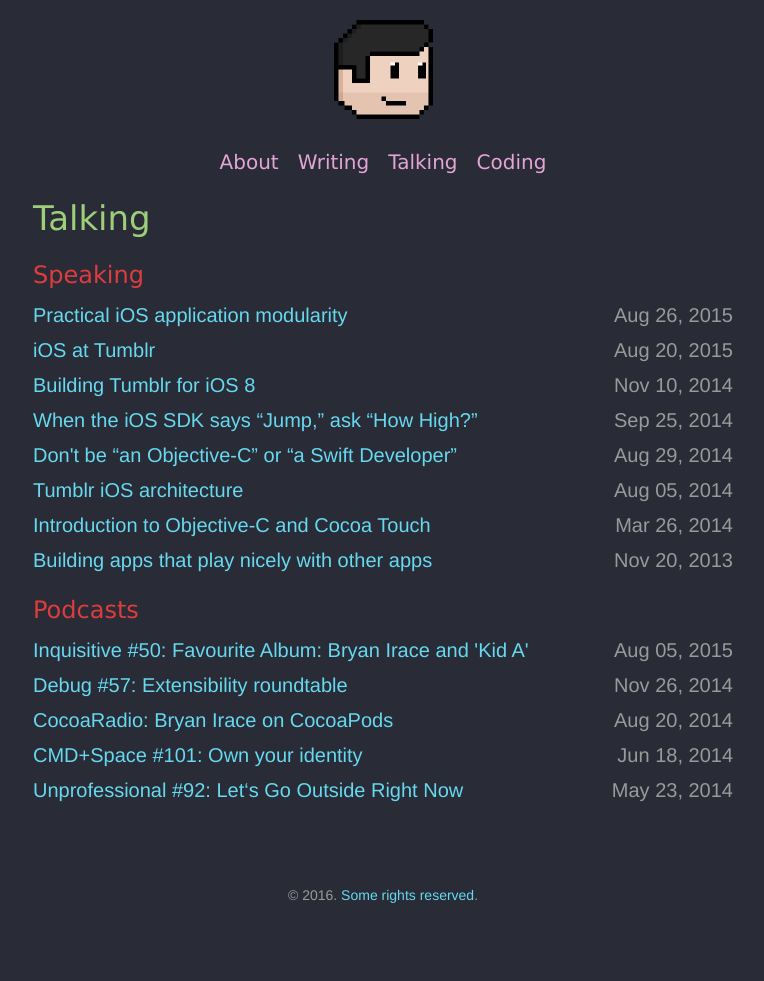
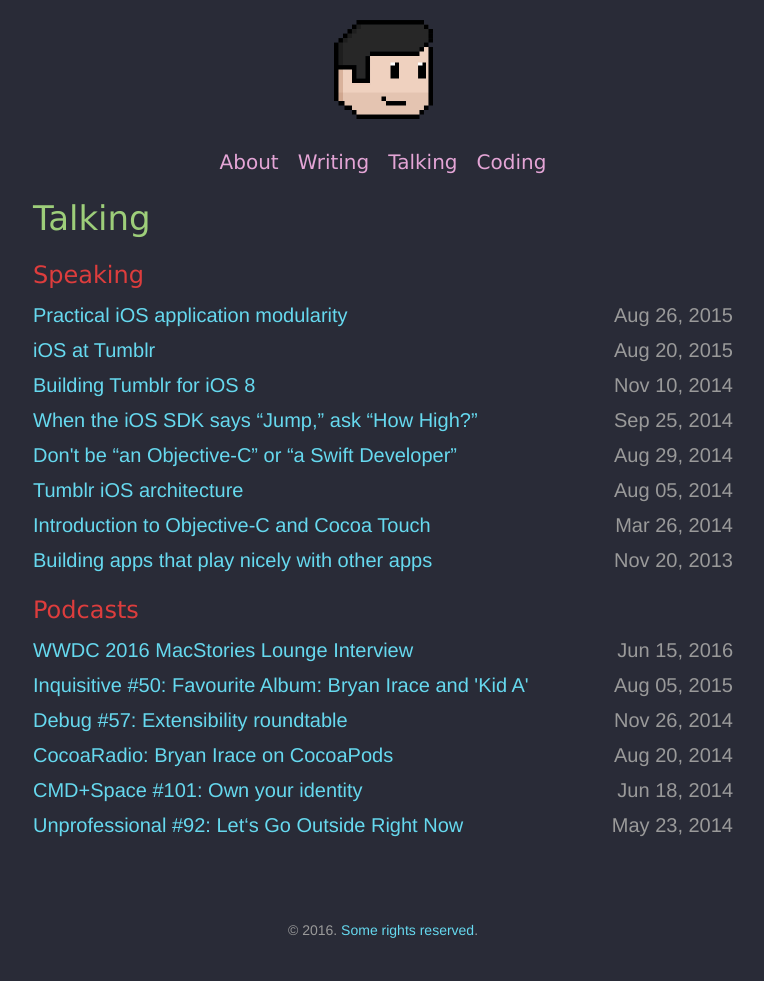
Before and after one commit to irace/irace.github.com, a Jekyll site: the page built from talking.md, in a window 1280 px wide. Shown: the whole page, without its empty margins (257-1021 px from the left). Built offline with Jekyll 4.4.1, drawn with Linux system fonts in a browser that asks for light colours; before the commit the page ends 946 px from its top, so only the background shows below that.

Commit message:
Add MacStories lounge interview

```diff
--- a/_data/talking.json
+++ b/_data/talking.json
@@ -43,6 +43,11 @@
   ],
   "podcasts": [
     {
+        "title": "WWDC 2016 MacStories Lounge Interview",
+        "url": "https://soundcloud.com/user-907896436/motiv-bryan-normalized",
+        "date": "2016-06-15"
+    },
+    {
         "title": "Inquisitive #50: Favourite Album: Bryan Irace and 'Kid A'",
         "url": "http://www.relay.fm/inquisitive/50",
         "date": "2015-08-05"
```
